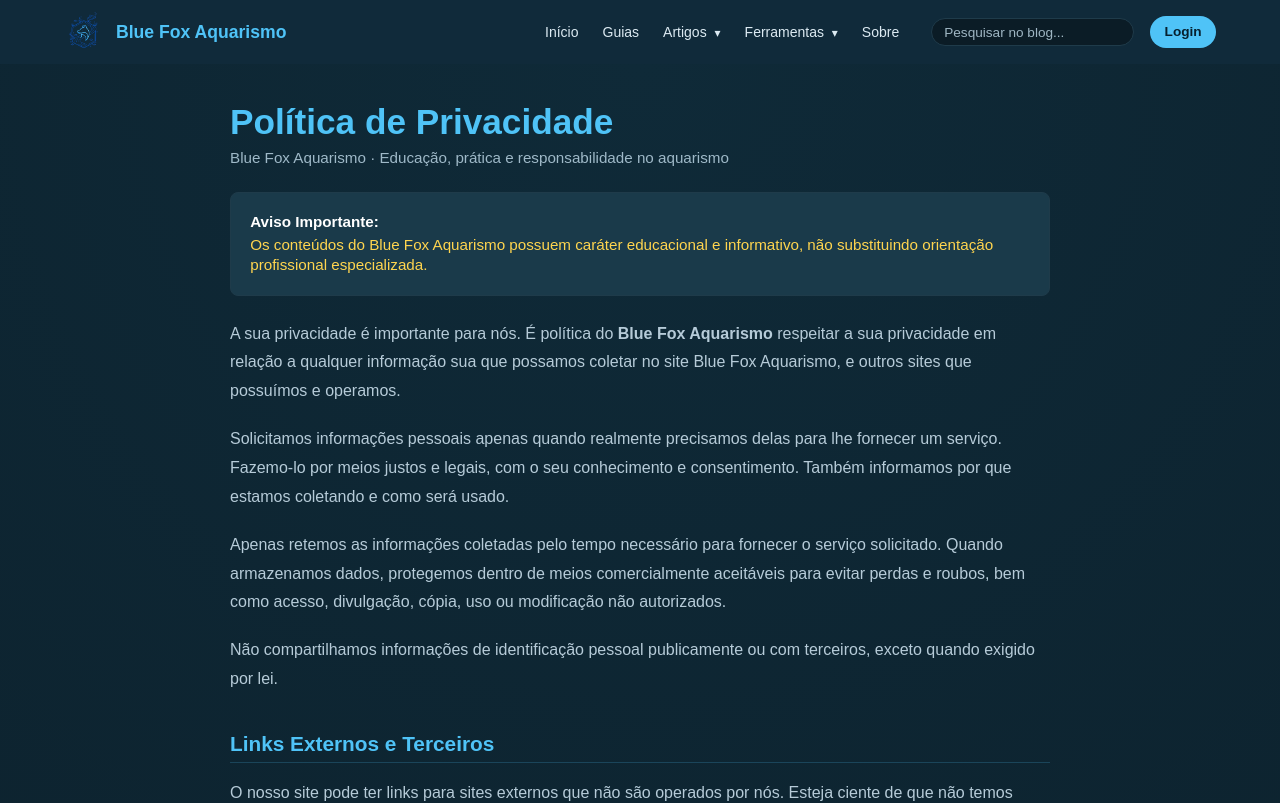
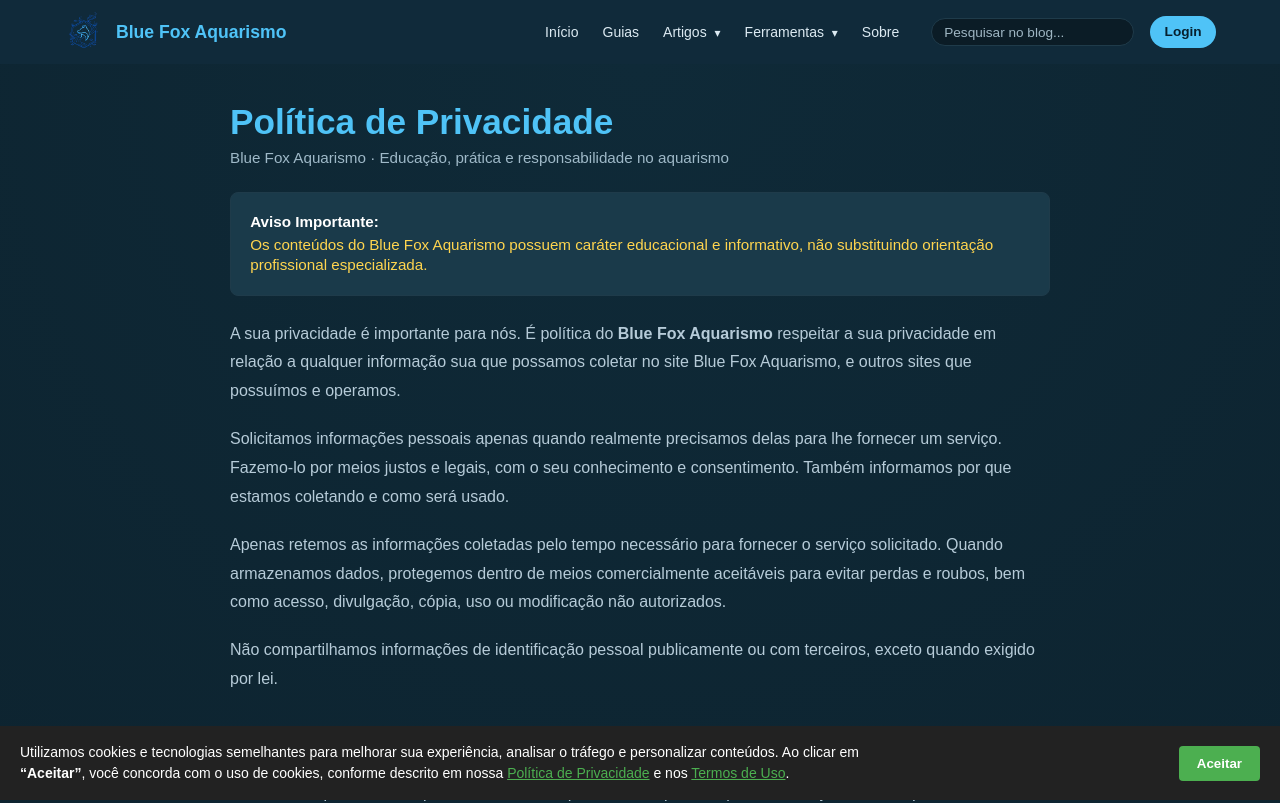
Before and after one commit to FelipeFerraz4/aquarismo-app, an Angular app in the folder frontend/: page /privacy-policy in a window 1280 px wide. Shown: the top 803 px of the page. Built offline with nearby package versions, Linux system fonts and the light colour scheme.

Commit message:
feat: added cookie banner

```diff
--- a/frontend/src/app/app.html
+++ b/frontend/src/app/app.html
@@ -5,3 +5,4 @@
 </main>
 
 <app-footer></app-footer>
+<app-cookie-banner></app-cookie-banner>
--- a/frontend/src/app/app.ts
+++ b/frontend/src/app/app.ts
@@ -2,10 +2,11 @@
 import { RouterOutlet } from '@angular/router';
 import { Footer } from './shared/components/footer/footer';
 import { Navbar } from './shared/components/navbar/navbar';
+import { CookieBanner } from './shared/components/cookie-banner/cookie-banner';
 
 @Component({
   selector: 'app-root',
-  imports: [RouterOutlet, Footer, Navbar],
+  imports: [RouterOutlet, Footer, Navbar, CookieBanner],
   templateUrl: './app.html',
   styleUrl: './app.scss'
 })
--- /dev/null
+++ b/frontend/src/app/shared/components/cookie-banner/cookie-banner.html
@@ -0,0 +1,17 @@
+<div class="cookie-banner" *ngIf="showBanner">
+    <div class="cookie-text">
+        <p>
+            Utilizamos cookies e tecnologias semelhantes para melhorar sua experiência,
+            analisar o tráfego e personalizar conteúdos.
+            Ao clicar em <strong>“Aceitar”</strong>, você concorda com o uso de cookies,
+            conforme descrito em nossa
+            <a routerLink="/politica-de-privacidade">Política de Privacidade</a>
+            e nos
+            <a routerLink="/termos-de-uso">Termos de Uso</a>.
+        </p>
+    </div>
+
+    <div class="cookie-actions">
+        <button (click)="acceptCookies()">Aceitar</button>
+    </div>
+</div>
--- /dev/null
+++ b/frontend/src/app/shared/components/cookie-banner/cookie-banner.scss
@@ -0,0 +1,74 @@
+.cookie-banner {
+    position: fixed;
+    bottom: 0;
+    left: 0;
+    width: 100%;
+    background: #222;
+    color: #fff;
+    padding: 16px 20px;
+    display: flex;
+    gap: 16px;
+    justify-content: space-between;
+    align-items: center;
+    z-index: 9999;
+    box-sizing: border-box;
+}
+
+/* Texto */
+.cookie-text {
+    max-width: 900px;
+    font-size: 14px;
+    line-height: 1.5;
+}
+
+.cookie-text p {
+    margin: 0;
+}
+
+.cookie-text a {
+    color: #4caf50;
+    text-decoration: underline;
+}
+
+.cookie-text a:hover {
+    opacity: 0.8;
+}
+
+/* Botões */
+.cookie-actions {
+    display: flex;
+    align-items: center;
+}
+
+.cookie-actions button {
+    background: #4caf50;
+    border: none;
+    color: #fff;
+    padding: 10px 18px;
+    cursor: pointer;
+    border-radius: 4px;
+    font-weight: 600;
+    white-space: nowrap;
+}
+
+.cookie-actions button:hover {
+    background: #43a047;
+}
+
+/* 📱 Responsivo */
+@media (max-width: 768px) {
+    .cookie-banner {
+        flex-direction: column;
+        align-items: flex-start;
+    }
+
+    .cookie-actions {
+        width: 100%;
+        justify-content: flex-end;
+    }
+
+    .cookie-actions button {
+        width: 100%;
+        text-align: center;
+    }
+}
--- /dev/null
+++ b/frontend/src/app/shared/components/cookie-banner/cookie-banner.ts
@@ -0,0 +1,34 @@
+import { Component, OnInit, Inject, PLATFORM_ID } from '@angular/core';
+import { isPlatformBrowser } from '@angular/common';
+import { CommonModule } from '@angular/common';
+import { RouterLink } from '@angular/router';
+
+@Component({
+  selector: 'app-cookie-banner',
+  standalone: true,
+  imports: [CommonModule, RouterLink],
+  templateUrl: './cookie-banner.html',
+  styleUrl: './cookie-banner.scss',
+})
+export class CookieBanner implements OnInit {
+  showBanner = false;
+  private isBrowser: boolean;
+
+  constructor(@Inject(PLATFORM_ID) platformId: Object) {
+    this.isBrowser = isPlatformBrowser(platformId);
+  }
+
+  ngOnInit(): void {
+    if (this.isBrowser) {
+      const accepted = localStorage.getItem('cookiesAccepted');
+      this.showBanner = !accepted;
+    }
+  }
+
+  acceptCookies(): void {
+    if (this.isBrowser) {
+      localStorage.setItem('cookiesAccepted', 'true');
+    }
+    this.showBanner = false;
+  }
+}
```
Also changed, not shown: 1 other file (tests, documents, lock files or other folders).
